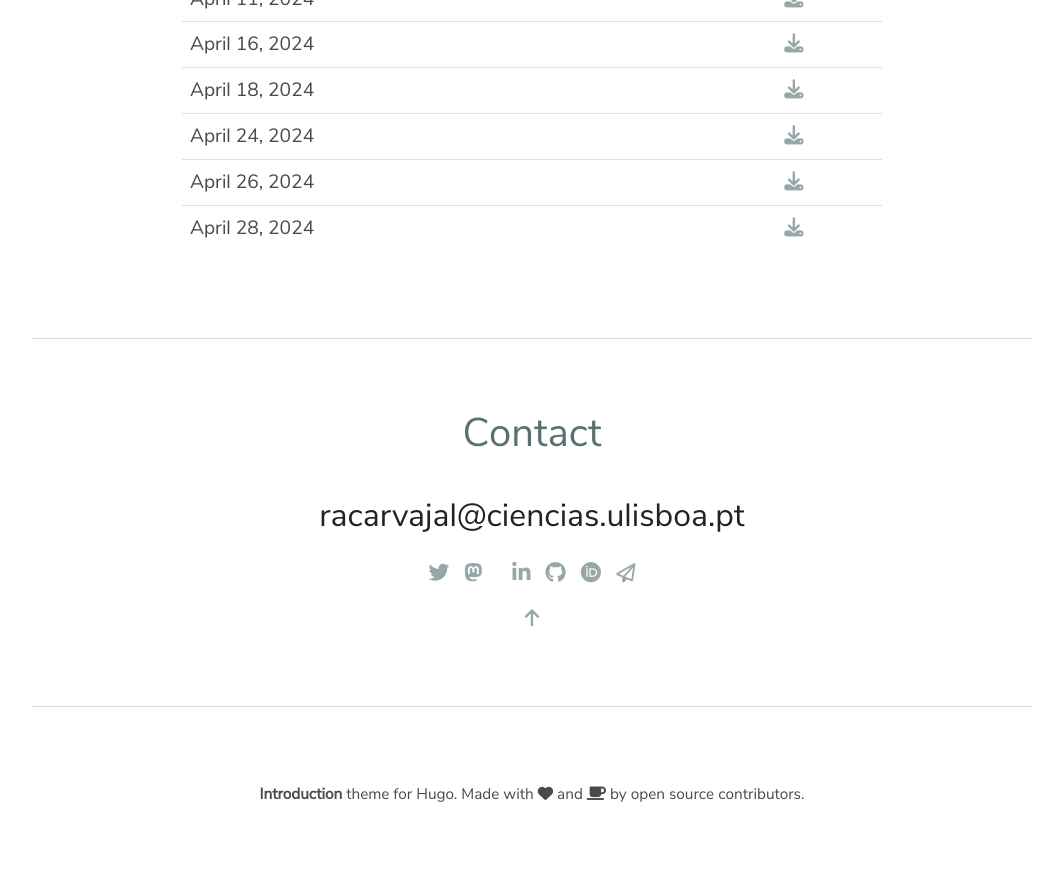
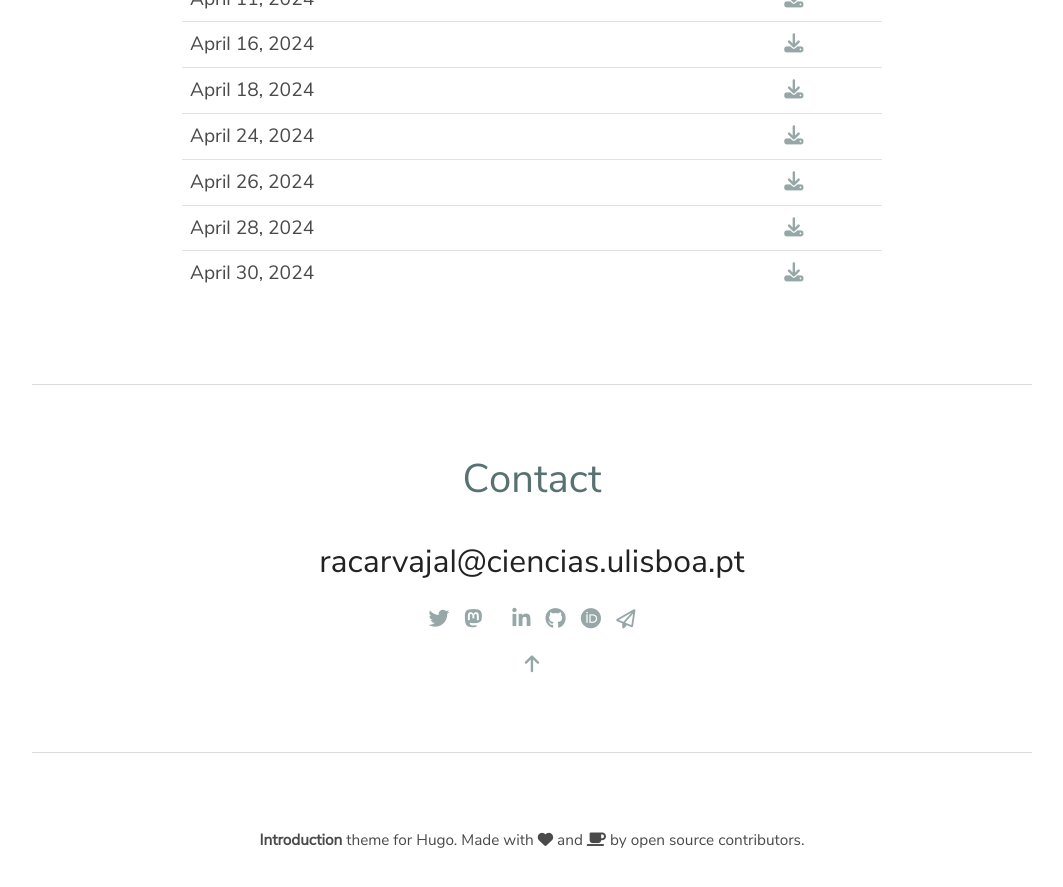
Before and after one commit to racarvajal/racarvajal.github.io, a Jekyll site: the page thesis.html, which Jekyll copies as it is, in a window 1280 px wide and 900 px high, scrolled down 1312 px. Shown: the top 887 px of the window, without its empty margins (108-1171 px from the left). Built offline with Jekyll 4.4.1, drawn with Linux system fonts in a browser that asks for light colours; before the commit the page ends 2168 px from its top, so only the background shows below that.

Commit message:
at Apr30

```diff
--- a/thesis.html
+++ b/thesis.html
@@ -359,6 +359,14 @@
               </a>
             </td>
           </tr>
+          <tr>
+            <td>April 30, 2024</td>
+            <td class="t-center">
+              <a href="files/thesis/thesis_RCP_FCUL_Apr30.pdf" target="_blank">
+                <i class="fa fa-download"></i>
+              </a>
+            </td>
+          </tr>
         </table>
       </div>
     </div>
```
Also changed, not shown: 1 other file.
